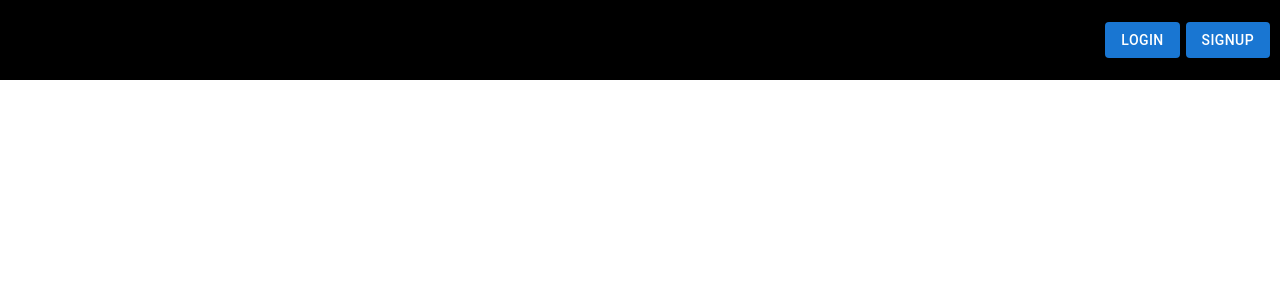
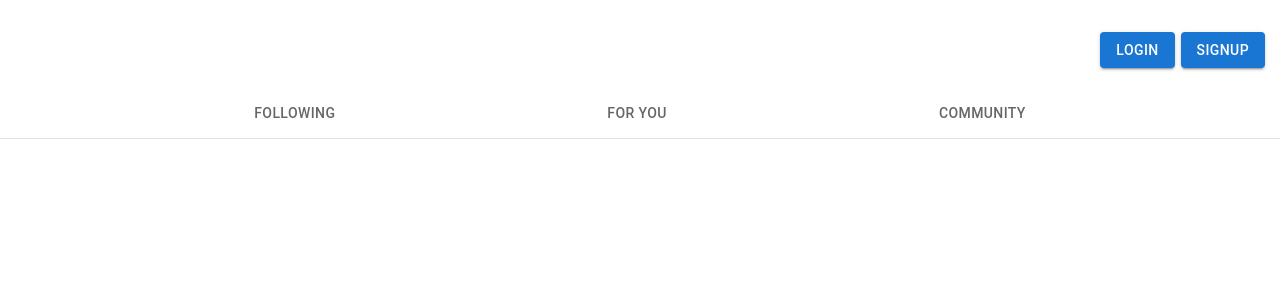
Before and after one commit to cyrus-estavillo/socialEdu-A, a React (Create React App) app in the folder client/my-app/: page /home in a window 1280 px wide. Before the commit this address had no page. Shown: the top 300 px of the page. Built offline with nearby package versions, Linux system fonts and the light colour scheme.

Commit message:
set up homepage and footer

```diff
--- a/client/my-app/package.json
+++ b/client/my-app/package.json
@@ -5,7 +5,10 @@
   "dependencies": {
     "@emotion/react": "^11.11.1",
     "@emotion/styled": "^11.11.0",
-    "@mui/material": "^5.14.12",
+    "@mui/icons-material": "^5.14.13",
+    "@mui/lab": "^5.0.0-alpha.148",
+    "@mui/material": "^5.14.13",
+    "@mui/styled-engine-sc": "^6.0.0-alpha.1",
     "@testing-library/jest-dom": "^5.17.0",
     "@testing-library/react": "^13.4.0",
     "@testing-library/user-event": "^13.5.0",
@@ -13,6 +16,7 @@
     "react-dom": "^18.2.0",
     "react-router-dom": "^6.16.0",
     "react-scripts": "5.0.1",
+    "styled-components": "^6.1.0",
     "web-vitals": "^2.1.4"
   },
   "scripts": {
--- a/client/my-app/src/App.js
+++ b/client/my-app/src/App.js
@@ -4,9 +4,10 @@ import { Route, Routes, BrowserRouter } from "react-router-dom";
 import UserContextProvider from './components/UserContext';
 import Login from './pages/Login';
 import Signup from './pages/Signup';
+import Home from './pages/Home'
 import Header from './components/Header';
 import Main from './components/Main';
-
+import Footer from './components/Footer';
 function App() {
   return (
     <div className="App">
@@ -17,7 +18,9 @@ function App() {
             <Route path="/" element={<Main />}/>
             <Route path="/signup" element={<Signup />}/>
             <Route path="/login" element={<Login />}/>
+            <Route path="/home" element={<Home />}/>
           </Routes>
+          <Footer />
         </UserContextProvider>
       </BrowserRouter>
     </div>
--- a/client/my-app/src/components/Footer.js
+++ b/client/my-app/src/components/Footer.js
@@ -0,0 +1,52 @@
+import * as React from 'react';
+import TextField from '@mui/material/TextField';
+import { Button } from '@mui/material';
+import { useState, useContext } from 'react';
+import { useNavigate } from 'react-router-dom';
+import Box from '@mui/material/Box';
+import Tabs from '@mui/material/Tabs';
+import Tab from '@mui/material/Tab';
+import { UserContext } from "../components/UserContext";
+import CssBaseline from '@mui/material/CssBaseline';
+import BottomNavigation from '@mui/material/BottomNavigation';
+import BottomNavigationAction from '@mui/material/BottomNavigationAction';
+import Logo from "../images/WISRR_Logo_Square.jpeg"
+import Paper from '@mui/material/Paper';
+import RestoreIcon from '@mui/icons-material/Restore';
+import FavoriteIcon from '@mui/icons-material/Favorite';
+import ArchiveIcon from '@mui/icons-material/Archive';
+import HomeRoundedIcon from '@mui/icons-material/HomeRounded';
+import SearchRoundedIcon from '@mui/icons-material/SearchRounded';
+import EmojiObjectsRoundedIcon from '@mui/icons-material/EmojiObjectsRounded';
+import NotificationsRoundedIcon from '@mui/icons-material/NotificationsRounded';
+import AccountCircleRoundedIcon from '@mui/icons-material/AccountCircleRounded';
+
+const Footer = () => {
+    const { userInfo, setUserInfo } = useContext(UserContext);
+    const [value, setValue] = React.useState(0);
+    const username = userInfo?.username;
+    return (
+        <div style={{ position: "fixed" }}>
+            {username && ((
+                <Paper sx={{ position: 'fixed', bottom: 0, left: 0, right: 0 }} elevation={3}>
+                    <BottomNavigation
+                        showLabels
+                        value={value}
+                        onChange={(event, newValue) => {
+                            setValue(newValue);
+                        }}
+                        sx={{backgroundColor: "black"}}
+                    >
+                        <BottomNavigationAction icon={<HomeRoundedIcon sx={{color: "white"}} />}/>
+                        <BottomNavigationAction icon={<SearchRoundedIcon sx={{color: "white"}} />} />
+                        <BottomNavigationAction icon={<EmojiObjectsRoundedIcon sx={{color: "white"}} />} />
+                        <BottomNavigationAction icon={<NotificationsRoundedIcon sx={{color: "white"}} />} />
+                        <BottomNavigationAction icon={<AccountCircleRoundedIcon sx={{color: "white"}} />} />
+                    </BottomNavigation>
+                </Paper>
+            ))}
+        </div>
+    )
+}
+
+export default Footer;
--- a/client/my-app/src/components/Header.js
+++ b/client/my-app/src/components/Header.js
@@ -1,14 +1,61 @@
-import { Button } from "@mui/material"
+import * as React from 'react';
+import TextField from '@mui/material/TextField';
+import { Button } from '@mui/material';
+import { useState, useContext } from 'react';
+import { useNavigate } from 'react-router-dom';
+import Box from '@mui/material/Box';
+import Tabs from '@mui/material/Tabs';
+import Tab from '@mui/material/Tab';
+import { UserContext } from "../components/UserContext";
+import Logo from "../images/WISRR_Logo_Square.jpeg"
 // use display: "flex" in order to fix any align problem
 
 const Header = () => {
+    const { userInfo, setUserInfo } = useContext(UserContext);
+    const navigate = useNavigate();
+
+    const logout = async () => {
+        const response = await fetch('http://localhost:3001/logout', {
+            credentials: 'include',
+            headers: { 'Content-Type': 'application/json' },
+            method: 'POST',
+        });
+        if (response.ok) {
+            setUserInfo(null);
+            navigate("/");
+        }
+        else {
+            alert("Logout Failed")
+        }
+    }
+
+    const username = userInfo?.username;
+
+    console.log("Header Username: ", username);
+
     return (
-        <div style={{
-            minHeight: "80px", height: "40%", backgroundColor: "black", display: "flex",
-            alignContent: "center", alignItems: "center", justifyContent: "right"
-        }}>
-            <Button variant="contained" href="/login" sx={{ marginRight: "6px" }}>Login</Button>
-            <Button variant="contained" href="/signup" sx={{ marginRight: "10px" }}>Signup</Button>
+        <div>
+            {!username &&
+                (<div style={{
+                    minHeight: "80px", height: "20%", display: "flex",
+                    alignContent: "center", alignItems: "center", justifyContent: "right",
+                    paddingTop: "10px", paddingRight: "5px", paddingLeft: "5px"
+                }}>
+                    <Button variant="contained" href="/login" sx={{ marginRight: "6px" }}>Login</Button>
+                    <Button variant="contained" href="/signup" sx={{ marginRight: "10px" }}>Signup</Button></div>
+                )}
+            {username &&
+                (<div style={{
+                    minHeight: "80px", height: "40%", display: "flex",
+                    alignContent: "center", alignItems: "center", justifyContent: "space-between",
+                    paddingTop: "20px", paddingRight: "8px", paddingLeft: "8px", paddingBottom: "30px"
+                }}>
+                    <div></div>
+                    <img src={Logo} style={{ width: 100, height: 90 }}></img>
+                    <Button variant="contained" href="/" onClick={logout} sx={{ }}>Logout</Button>
+                </div>
+                )}
+
         </div>
     )
 }
--- /dev/null
+++ b/client/my-app/src/pages/Home.js
@@ -0,0 +1,44 @@
+import * as React from 'react';
+import TextField from '@mui/material/TextField';
+import { Button } from '@mui/material';
+import { useState, useContext } from 'react';
+import { useNavigate } from 'react-router-dom';
+import Box from '@mui/material/Box';
+import Tabs from '@mui/material/Tabs';
+import Tab from '@mui/material/Tab';
+import TabContext from '@mui/lab/TabContext';
+import TabList from '@mui/lab/TabList';
+import TabPanel from '@mui/lab/TabPanel';
+import { UserContext } from "../components/UserContext";
+
+const Home = () => {
+    const { userInfo, setUserInfo } = useContext(UserContext);
+    const [value, setValue] = React.useState(0);
+
+    const handleChange = (event, newValue) => {
+        setValue(newValue);
+    };
+
+    return (
+        <div style={{height: "50%", minHeight: "500px" }}>
+            <Box sx={{ width: '100%', typography: 'body1' }}>
+                <TabContext value={value}>
+                    <Box sx={{ borderBottom: 1, borderColor: 'divider' }}>
+                        <TabList onChange={handleChange} aria-label="lab API tabs example" centered>
+                            <Tab label="Following" value="1" sx={{marginRight: 30}}/>
+                            <Tab label="For You" value="2" sx={{marginRight: 30}}/>
+                            <Tab label="Community" value="3" />
+                        </TabList>
+                    </Box>
+                    <TabPanel value="1">
+                        cdscds
+                    </TabPanel>
+                    <TabPanel value="2">Item Two</TabPanel>
+                    <TabPanel value="3">Item Three</TabPanel>
+                </TabContext>
+            </Box>
+        </div>
+    )
+};
+
+export default Home;
--- a/client/my-app/src/pages/Login.js
+++ b/client/my-app/src/pages/Login.js
@@ -7,7 +7,9 @@ import { UserContext } from "../components/UserContext";
 const Login = () => {
     const [username, setUsername] = useState("");
     const [password, setPassword] = useState("");
-    const {setUserInfo} = useContext(UserContext);
+    const { setUserInfo } = useContext(UserContext);
+
+    const navigate = useNavigate();
 
     const login = async () => {
         const response = await fetch('http://localhost:3001/login', {
@@ -20,16 +22,23 @@ const Login = () => {
             })
         })
 
-        if(response.ok) {
-            alert("login successful");
+        if (response.ok) {
+            const userInfo = await response.json();
+            console.log(userInfo);
+            setUserInfo(userInfo);
+            navigate('/home');
+            /*response.json().then(userInfo => {
+                setUserInfo(userInfo);
+                navigate('/home');
+            });*/
         }
         else {
             alert("login unsuccessful");
         }
     }
 
-    return(
-        <div style={{marginTop: "10px"}}>
+    return (
+        <div style={{ marginTop: "10px" }}>
             <TextField label="Username" variant="outlined" value={username} onChange={(e) => setUsername(e.target.value)} />
             <TextField label="Password" variant="outlined" value={password} onChange={(e) => setPassword(e.target.value)} />
             <Button variant="contained" onClick={login}>Submit</Button>
```
Also changed, not shown: client/my-app/src/images/WISRR_Logo_Square.jpeg (added), 1 other file (tests, documents, lock files or other folders).
